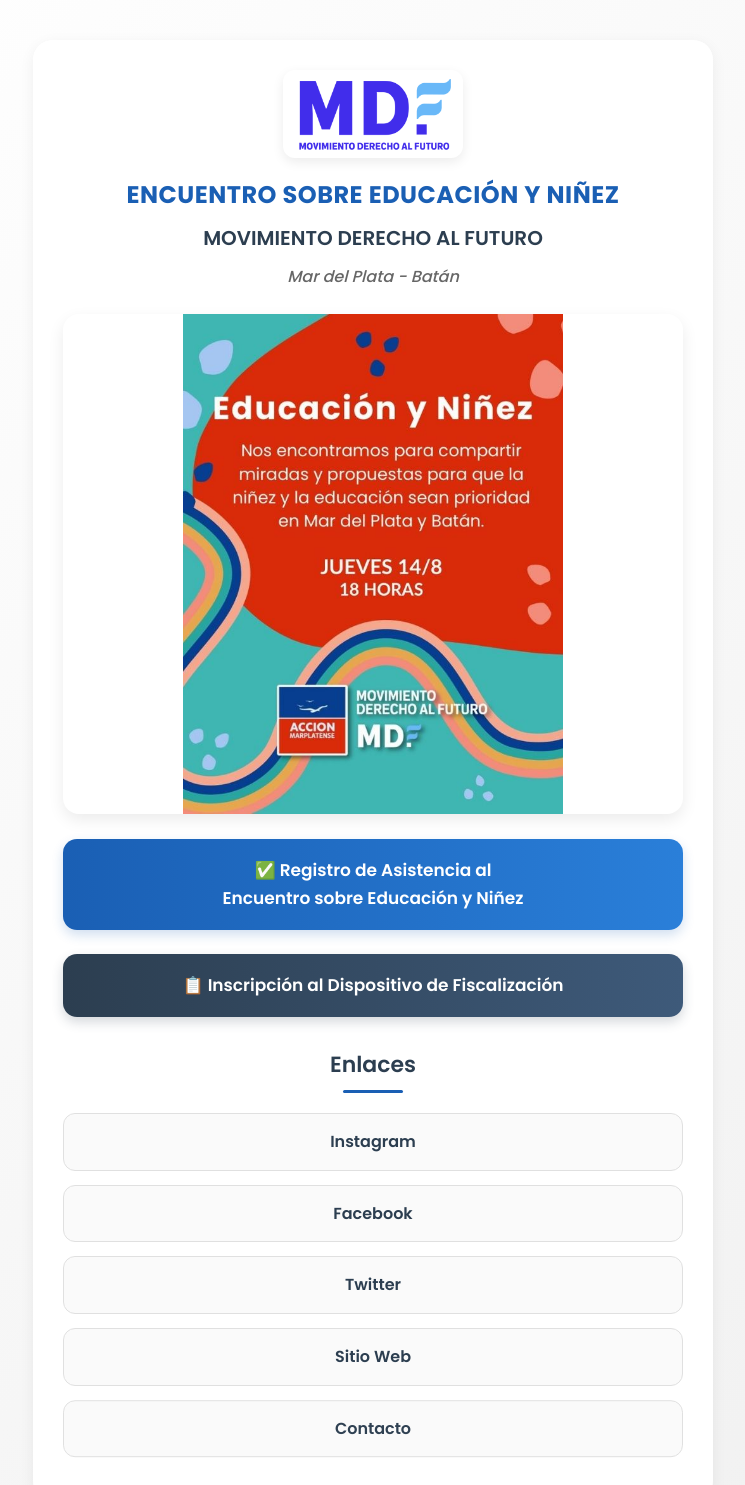
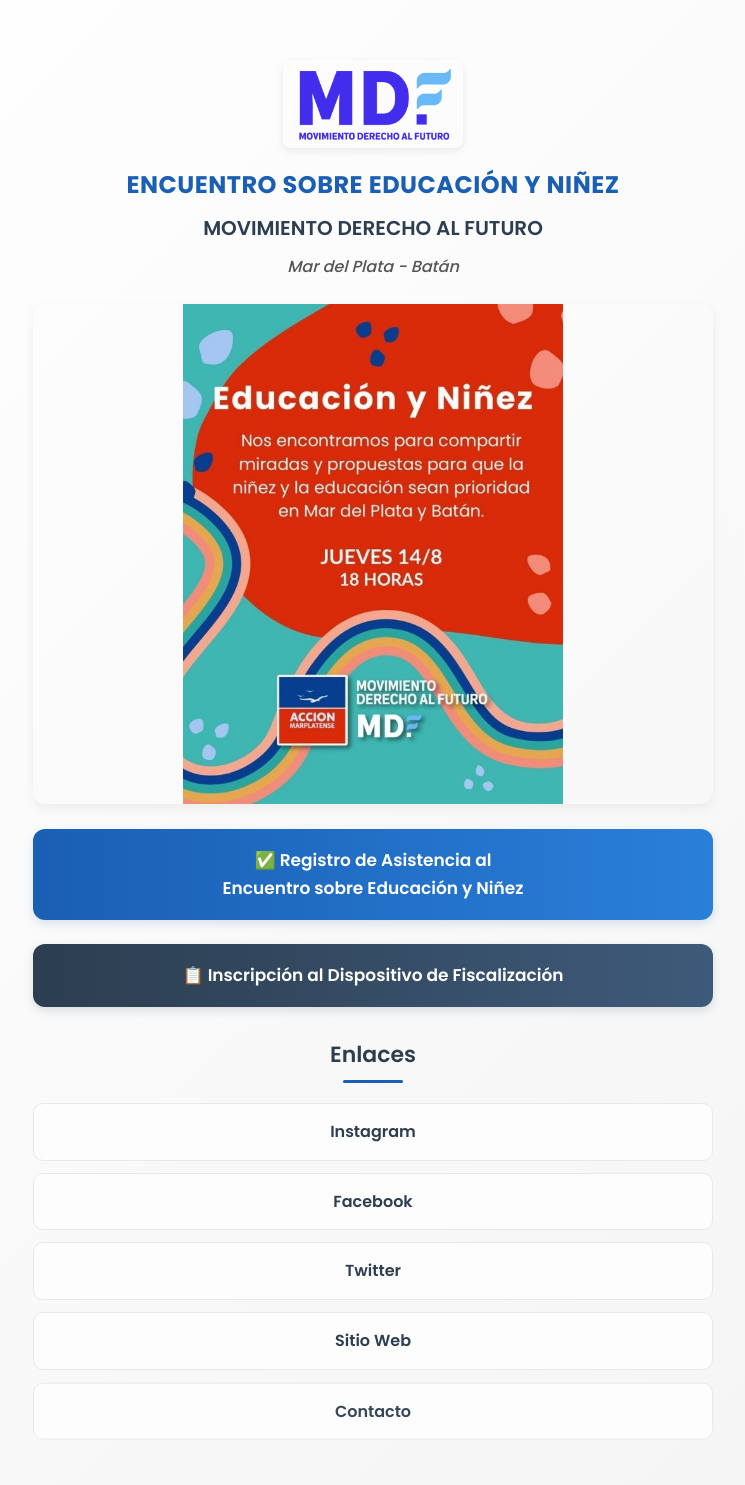
Before and after one commit to GGalarraga1008/educacionmdafmdp, a plain HTML site: page index.html in a window 1280 px wide. Shown: the top 1485 px of the page, without its empty margins (267-1012 px from the left). Drawn offline with Linux system fonts and the light colour scheme.

Commit message:
Update styles.css

```diff
--- a/styles.css
+++ b/styles.css
@@ -4,7 +4,7 @@
   box-sizing: border-box;
 }
 
-/* Animación de aparición más lenta y suave */
+/* Animación suave y lenta */
 @keyframes fadeIn {
   from {
     opacity: 0;
@@ -19,25 +19,22 @@
 /* Fondo degradado diagonal: blanco → gris claro */
 body {
   font-family: 'Poppins', sans-serif;
-  background: linear-gradient(135deg, #ffffff 0%, #f0f0f0 100%);
+  background: linear-gradient(135deg, #ffffff 0%, #f4f4f4 100%);
   color: #333;
   min-height: 100vh;
-  padding: 40px 20px;
+  padding: 60px 20px;
   line-height: 1.6;
 }
 
-/* Contenedor principal con animación más lenta */
+/* Contenedor: ahora es solo un contenedor de contenido, sin estilo de tarjeta */
 .container {
   max-width: 680px;
   width: 100%;
   margin: 0 auto;
-  padding: 30px;
+  padding: 0;
   text-align: center;
-  background: rgba(255, 255, 255, 0.96);
-  border-radius: 20px;
-  box-shadow: 0 4px 15px rgba(0, 0, 0, 0.06);
-  opacity: 0;
-  animation: fadeIn 1.4s ease-out forwards;
+  /* ✅ SIN fondo blanco, SIN sombra, SIN bordes */
+  /* El fondo del body es el único fondo */
 }
 
 /* Logo */
@@ -46,10 +43,11 @@ body {
   height: auto;
   margin: 0 auto 20px auto;
   display: block;
-  border-radius: 12px;
-  box-shadow: 0 4px 12px rgba(0, 0, 0, 0.08);
+  border-radius: 8px;
+  /* Sombra muy suave, casi imperceptible */
+  box-shadow: 0 3px 8px rgba(0, 0, 0, 0.08);
   opacity: 0;
-  animation: fadeIn 1.2s ease-out 0.4s forwards;
+  animation: fadeIn 1.3s ease-out 0.4s forwards;
 }
 
 .logo:hover {
@@ -57,7 +55,7 @@ body {
   transition: transform 0.4s ease;
 }
 
-/* Títulos con entrada más pausada */
+/* Títulos */
 .header h1 {
   font-size: 24px;
   font-weight: 700;
@@ -67,7 +65,7 @@ body {
   letter-spacing: 0.5px;
   text-transform: uppercase;
   opacity: 0;
-  animation: fadeIn 1.2s ease-out 0.6s forwards;
+  animation: fadeIn 1.3s ease-out 0.6s forwards;
 }
 
 .header h2 {
@@ -76,27 +74,28 @@ body {
   color: #2c3e50;
   margin-bottom: 10px;
   opacity: 0;
-  animation: fadeIn 1.2s ease-out 0.9s forwards;
+  animation: fadeIn 1.3s ease-out 0.9s forwards;
 }
 
 .location {
   font-size: 16px;
-  color: #666;
+  color: #555;
   margin-bottom: 25px;
   font-style: italic;
   font-weight: 500;
   opacity: 0;
-  animation: fadeIn 1.2s ease-out 1.2s forwards;
+  animation: fadeIn 1.3s ease-out 1.2s forwards;
 }
 
-/* Banner */
+/* Banner: sin recuadro, integrado visualmente */
 .banner {
   margin: 25px 0;
   overflow: hidden;
-  border-radius: 16px;
-  box-shadow: 0 6px 16px rgba(0, 0, 0, 0.08);
+  border-radius: 12px;
+  /* Sombra mínima */
+  box-shadow: 0 4px 12px rgba(0, 0, 0, 0.06);
   opacity: 0;
-  animation: fadeIn 1.3s ease-out 1.5s forwards;
+  animation: fadeIn 1.4s ease-out 1.5s forwards;
 }
 
 .banner img {
@@ -105,7 +104,7 @@ body {
   max-height: 500px;
   object-fit: contain;
   display: block;
-  border-radius: 16px;
+  border-radius: 12px;
 }
 
 /* Botón 1: Registro de Asistencia */
@@ -117,18 +116,19 @@ body {
   background: linear-gradient(to right, #1a5fb4, #2a7fd9);
   color: white;
   text-decoration: none;
-  border-radius: 14px;
+  border-radius: 12px;
   font-size: 17px;
   font-weight: 600;
   transition: all 0.4s ease;
-  box-shadow: 0 5px 12px rgba(26, 95, 180, 0.2);
+  /* Sombra muy suave */
+  box-shadow: 0 4px 10px rgba(26, 95, 180, 0.15);
   opacity: 0;
-  animation: fadeIn 1.2s ease-out 1.8s forwards;
+  animation: fadeIn 1.3s ease-out 1.8s forwards;
 }
 
 .btn-register:hover {
   transform: translateY(-3px);
-  box-shadow: 0 8px 18px rgba(26, 95, 180, 0.3);
+  box-shadow: 0 6px 16px rgba(26, 95, 180, 0.25);
   background: linear-gradient(to right, #164d96, #266eb2);
 }
 
@@ -141,18 +141,18 @@ body {
   background: linear-gradient(to right, #2c3e50, #3e5a7a);
   color: white;
   text-decoration: none;
-  border-radius: 14px;
+  border-radius: 12px;
   font-size: 17px;
   font-weight: 600;
   transition: all 0.4s ease;
-  box-shadow: 0 5px 12px rgba(44, 62, 80, 0.2);
+  box-shadow: 0 4px 10px rgba(44, 62, 80, 0.15);
   opacity: 0;
-  animation: fadeIn 1.2s ease-out 2.2s forwards;
+  animation: fadeIn 1.3s ease-out 2.2s forwards;
 }
 
 .btn-fiscalizacion:hover {
   transform: translateY(-3px);
-  box-shadow: 0 8px 18px rgba(44, 62, 80, 0.3);
+  box-shadow: 0 6px 16px rgba(44, 62, 80, 0.25);
   background: linear-gradient(to right, #1a252f, #2c3e50);
 }
 
@@ -161,7 +161,7 @@ body {
   margin-top: 30px;
   text-align: center;
   opacity: 0;
-  animation: fadeIn 1.2s ease-out 2.6s forwards;
+  animation: fadeIn 1.3s ease-out 2.6s forwards;
 }
 
 .links h2 {
@@ -183,41 +183,41 @@ body {
   border-radius: 2px;
 }
 
-/* Enlaces con animación escalonada más lenta */
+/* Enlaces */
 .btn {
   display: block;
   width: 100%;
   padding: 15px;
-  margin-bottom: 14px;
-  background-color: #fafafa;
+  margin-bottom: 12px;
+  background-color: #fdfdfd;
   color: #2c3e50;
   text-decoration: none;
-  border-radius: 12px;
+  border-radius: 10px;
   font-size: 16px;
   font-weight: 600;
   transition: all 0.4s ease;
-  border: 1px solid #e0e0e0;
+  border: 1px solid #e8e8e8;
   opacity: 0;
 }
 
-.links .btn:nth-child(2) { animation: fadeIn 1.1s ease-out 2.8s forwards; }
-.links .btn:nth-child(3) { animation: fadeIn 1.1s ease-out 3.1s forwards; }
-.links .btn:nth-child(4) { animation: fadeIn 1.1s ease-out 3.4s forwards; }
-.links .btn:nth-child(5) { animation: fadeIn 1.1s ease-out 3.7s forwards; }
-.links .btn:nth-child(6) { animation: fadeIn 1.1s ease-out 4.0s forwards; }
+/* Animación escalonada más lenta */
+.links .btn:nth-child(2) { animation: fadeIn 1.2s ease-out 2.8s forwards; }
+.links .btn:nth-child(3) { animation: fadeIn 1.2s ease-out 3.1s forwards; }
+.links .btn:nth-child(4) { animation: fadeIn 1.2s ease-out 3.4s forwards; }
+.links .btn:nth-child(5) { animation: fadeIn 1.2s ease-out 3.7s forwards; }
+.links .btn:nth-child(6) { animation: fadeIn 1.2s ease-out 4.0s forwards; }
 
 .btn:hover {
-  background-color: #f0f0f0;
+  background-color: #f5f5f5;
   transform: translateY(-2px);
-  box-shadow: 0 4px 10px rgba(0, 0, 0, 0.1);
+  box-shadow: 0 4px 10px rgba(0, 0, 0, 0.08);
   border-color: #1a5fb4;
 }
 
 /* Responsive */
 @media (max-width: 480px) {
   .container {
-    padding: 25px 20px;
-    border-radius: 16px;
+    padding: 0;
   }
 
   .logo {
@@ -238,16 +238,19 @@ body {
 
   .banner img {
     max-height: 400px;
+    border-radius: 10px;
   }
 
   .btn-register,
   .btn-fiscalizacion {
     font-size: 16px;
     padding: 16px;
+    border-radius: 10px;
   }
 
   .btn {
     font-size: 15px;
     padding: 14px;
+    border-radius: 8px;
   }
 }
```
